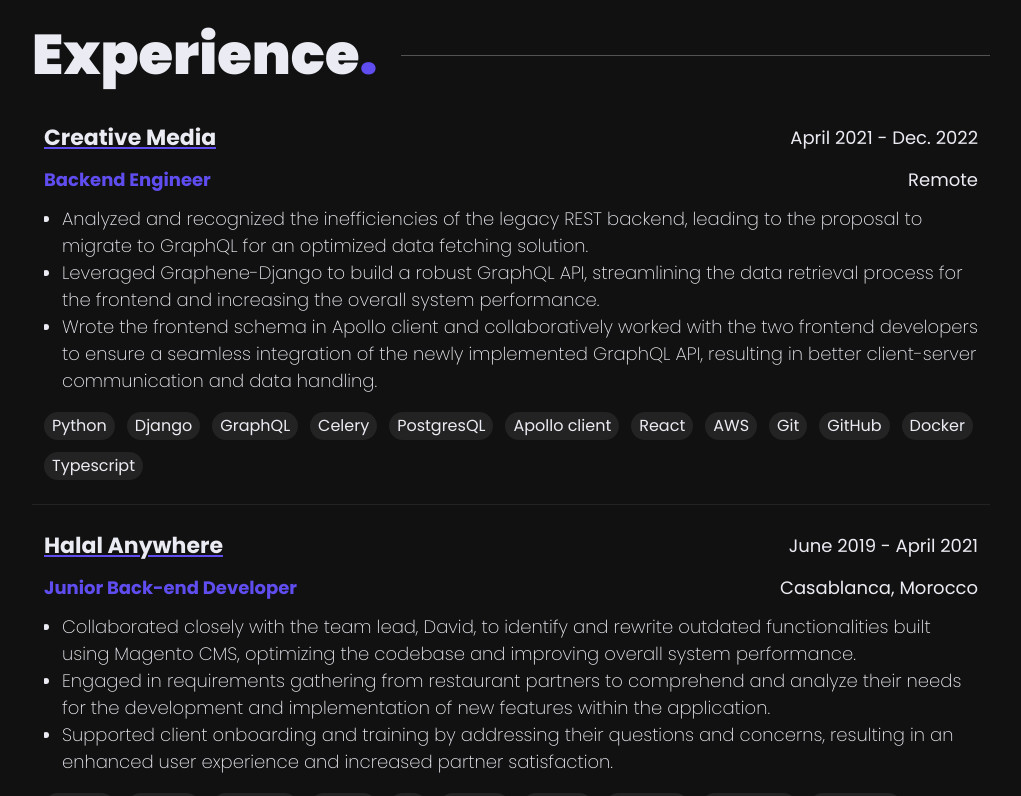
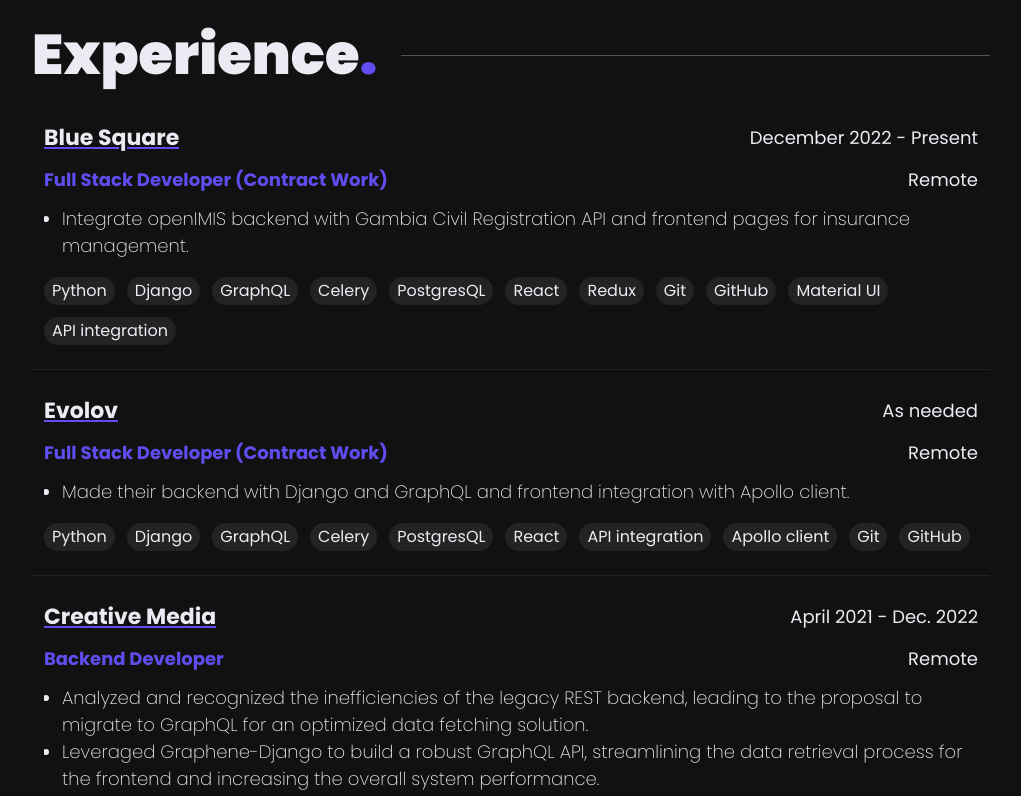
Before and after one commit to Yankzy/portfolio, a Next.js app: page / in a window 1280 px wide. Shown: the part 3260-4056 px from the top of the page, without its empty margins (159-1180 px from the left). Built offline with nearby package versions, Linux system fonts and the light colour scheme.

Commit message:
add contract works to experience

```diff
--- a/components/home/experience/Experience.tsx
+++ b/components/home/experience/Experience.tsx
@@ -14,9 +14,58 @@
 
 const experience = [
   {
+    title: "Blue Square",
+    link: "https://creativemediani.com/",
+    position: "Full Stack Developer (Contract Work)",
+    time: "December 2022 - Present",
+    location: "Remote",
+    description: `
+    <ul>\n
+      <li>Integrate openIMIS backend with Gambia Civil Registration API and frontend pages for insurance management.</li>\n
+    </ul>
+    `,
+    tech: [
+      "Python",
+      "Django",
+      "GraphQL",
+      "Celery",
+      "PostgresQL",
+      "React",
+      "Redux",
+      "Git",
+      "GitHub",
+      "Material UI",
+      "API integration",
+    ],
+  },
+  {
+    title: "Evolov",
+    link: "https://creativemediani.com/",
+    position: "Full Stack Developer (Contract Work)",
+    time: "As needed",
+    location: "Remote",
+    description: `
+    <ul>\n
+      <li>Made their backend with Django and GraphQL and frontend integration with Apollo client.</li>\n
+    </ul>
+    `,
+    tech: [
+      "Python",
+      "Django",
+      "GraphQL",
+      "Celery",
+      "PostgresQL",
+      "React",
+      "API integration",
+      "Apollo client",
+      "Git",
+      "GitHub",
+    ],
+  },
+  {
     title: "Creative Media",
     link: "https://creativemediani.com/",
-    position: "Backend Engineer",
+    position: "Backend Developer",
     time: "April 2021 - Dec. 2022",
     location: "Remote",
     description: `
@@ -44,7 +93,7 @@
   {
     title: "Halal Anywhere",
     link: "https://web.facebook.com/halalanywhere/",
-    position: "Junior Back-end Developer",
+    position: "Junior Backend Developer",
     time: "June 2019 - April 2021",
     location: "Casablanca, Morocco",
     description: `
--- a/components/utils/chatUtils.ts
+++ b/components/utils/chatUtils.ts
@@ -114,7 +114,7 @@
         and more.
 
         You also do contract work for companies and individuals through
-        Upwork and Fiverr, open to new opportunities.
+        Upwork and Fiverr.
 
         Always base your responses and
         discussions on proven software principles and patterns, in a fun
@@ -142,7 +142,7 @@
 
         If the client did not anwer a question, repeat the question one more time.
 
-        Use the relevant TOPIC from the DIALOGUE TOPICS to guide the conversation.
+        Use the relevant TOPIC from the DIALOGUE SAMPLE to guide the conversation.
         Personalize the conversation based on what the the user tell you.
 
         It is very important you never ask more than one question at a time.
```
